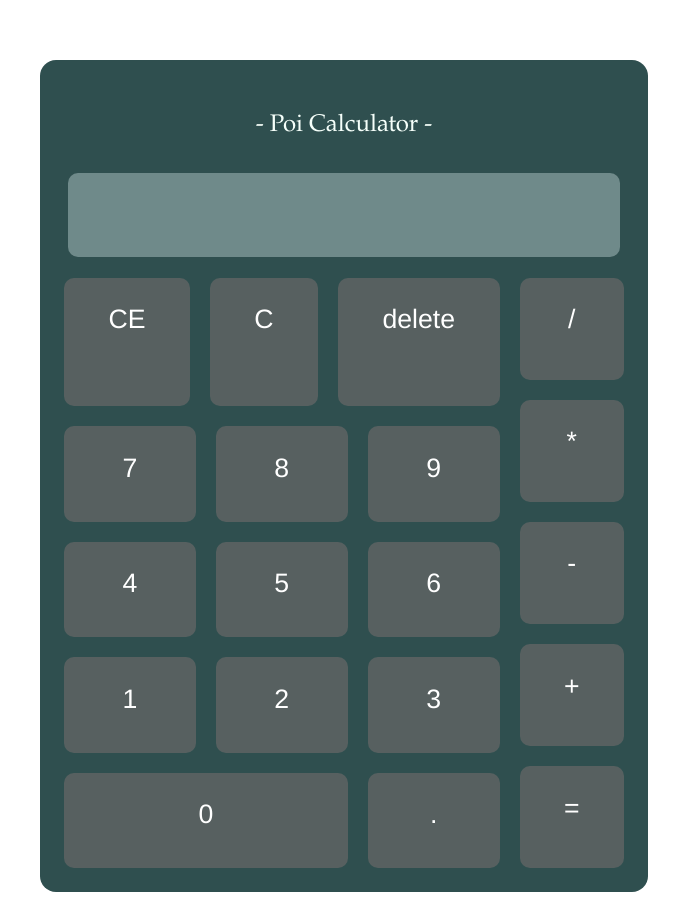
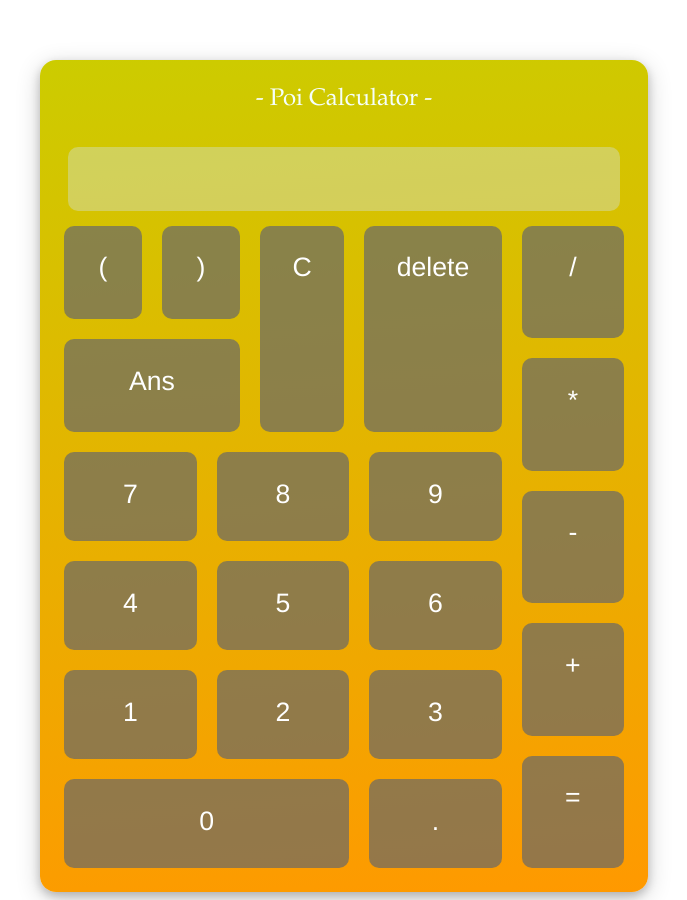
Before and after one commit to XZman/VuePoiCalculator, a Vue app: page / in a window 1280 px wide. Shown: the whole page, without its empty margins (296-983 px from the left). Built offline with nearby package versions, Linux system fonts and the light colour scheme; the HTML template or start-up script is replaced by a standard one.

Commit message:
add Ans and change style

```diff
--- a/src/components/PoiCalculator.vue
+++ b/src/components/PoiCalculator.vue
@@ -57,7 +57,8 @@ export default {
     margin: auto;
     padding: 0.5em 1.5em 1.5em 1.5em;
 
-    background-color: DarkSlateGrey;
+    background: linear-gradient(-5deg, #ff9900, #cccc00);
+    box-shadow: 0 4px 10px 0 rgba(0, 0, 0, 0.2), 0 6px 25px 0 rgba(0, 0, 0, 0.19);
 
     border-radius: 1em;
 
--- a/src/components/PoiUtilPad.vue
+++ b/src/components/PoiUtilPad.vue
@@ -1,6 +1,8 @@
 <template>
     <div class="utilPad">
-        <PoiButton poi-button-type="util" poi-button-text="CE" style="grid-area:CE;" />
+        <PoiButton poi-button-type="util" poi-button-text="(" style="grid-area:lbracket;" />
+        <PoiButton poi-button-type="util" poi-button-text=")" style="grid-area:rbracket;" />
+        <PoiButton poi-button-type="util" poi-button-text="Ans" style="grid-area:ans;" />
         <PoiButton poi-button-type="util" poi-button-text="C" style="grid-area:C;" />
         <PoiButton poi-button-type="util" poi-button-text="delete" style="grid-area:delete;" />
     </div>
@@ -26,6 +28,7 @@ export default {
     display: grid;
     grid-gap: 20px;
     grid-template-areas:
-        'CE C delete';
+        'lbracket rbracket C delete'
+        'ans ans C delete';
 }
 </style>
--- a/src/main.js
+++ b/src/main.js
@@ -8,10 +8,19 @@ Vue.use(Vuex)
 
 const store = new Vuex.Store({
     state: {
-        poiScreenContent: ''
+        poiScreenContent: '',
+        poiAns: 0
     },
     mutations: {
-        push: (state, poiText) => state.poiScreenContent += poiText,
+        push: (state, poiText) => {
+            if (state.poiScreenContent.slice(-1) === '.' &&  poiText === '.') {
+                return
+            }
+            if (state.poiScreenContent === '0' && poiText == '0') {
+                return
+            }
+            state.poiScreenContent += poiText
+        },
         pop: state => {
             if (state.poiScreenContent.length == 0) {
                 return
@@ -22,27 +31,24 @@ const store = new Vuex.Store({
         },
         evaluate: state => state.poiScreenContent = eval(state.poiScreenContent),
         clear: state => state.poiScreenContent = '',
-        setPoiScreenContent: (state, poiNewContent) => state.poiScreenContent = poiNewContent
+        setPoiScreenContent: (state, poiNewContent) => state.poiScreenContent = poiNewContent,
+        setPoiAns: (state, ans) => state.poiAns = ans
     },
     actions: {
         number(context, num) {
-            if (context.state.poiScreenContent.slice(-1) === '.' && num === '.') {
-                return
-            }
-            if (context.state.poiScreenContent.length == 0 && num === '0') {
-                return
-            }
             context.commit('push', num)
         },
         operator(context, op) {
             if (op === '=') {
-                let result = ''
+                let resultStr = ''
                 try {
-                    result += eval(context.state.poiScreenContent)
+                    let resultNum = eval(context.state.poiScreenContent)
+                    context.commit('setPoiAns', resultNum)
+                    resultStr = '' + resultNum
                 } catch(err) {
-                    result = err.message
+                    resultStr = err.message
                 }
-                context.commit('setPoiScreenContent', result)
+                context.commit('setPoiScreenContent', resultStr)
             } else {
                 context.commit('push', op)
             }
@@ -54,6 +60,15 @@ const store = new Vuex.Store({
             if (ut === 'delete') {
                 context.commit('pop')
             }
+            if (ut === '(' || ut === ')') {
+                context.commit('push', ut)
+            }
+            if (ut === 'Ans') {
+                context.commit('push', context.state.poiAns)
+            }
+        },
+        mathFunction(context, func) {
+            context.commit('push', func + '(')
         }
     }
 })
```
